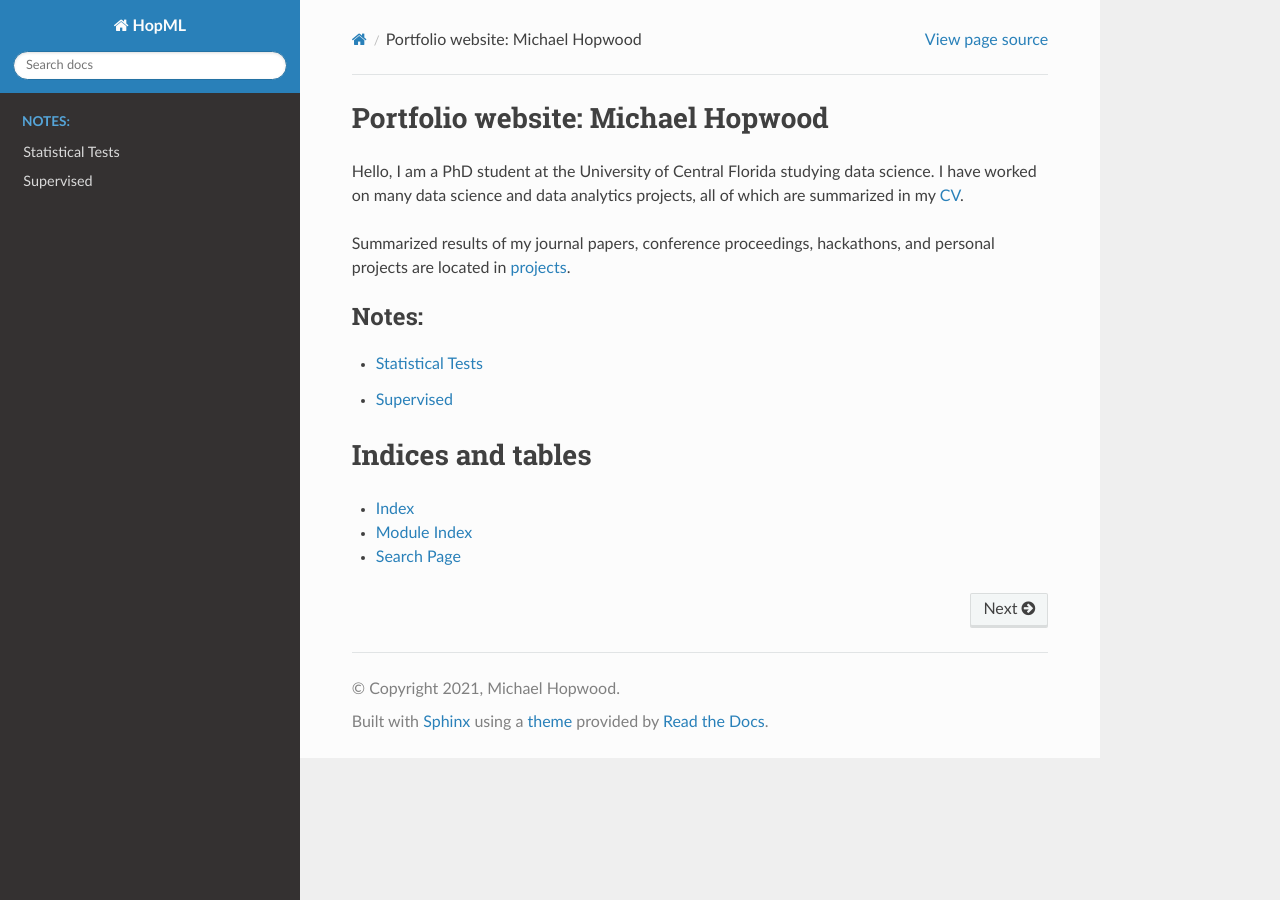
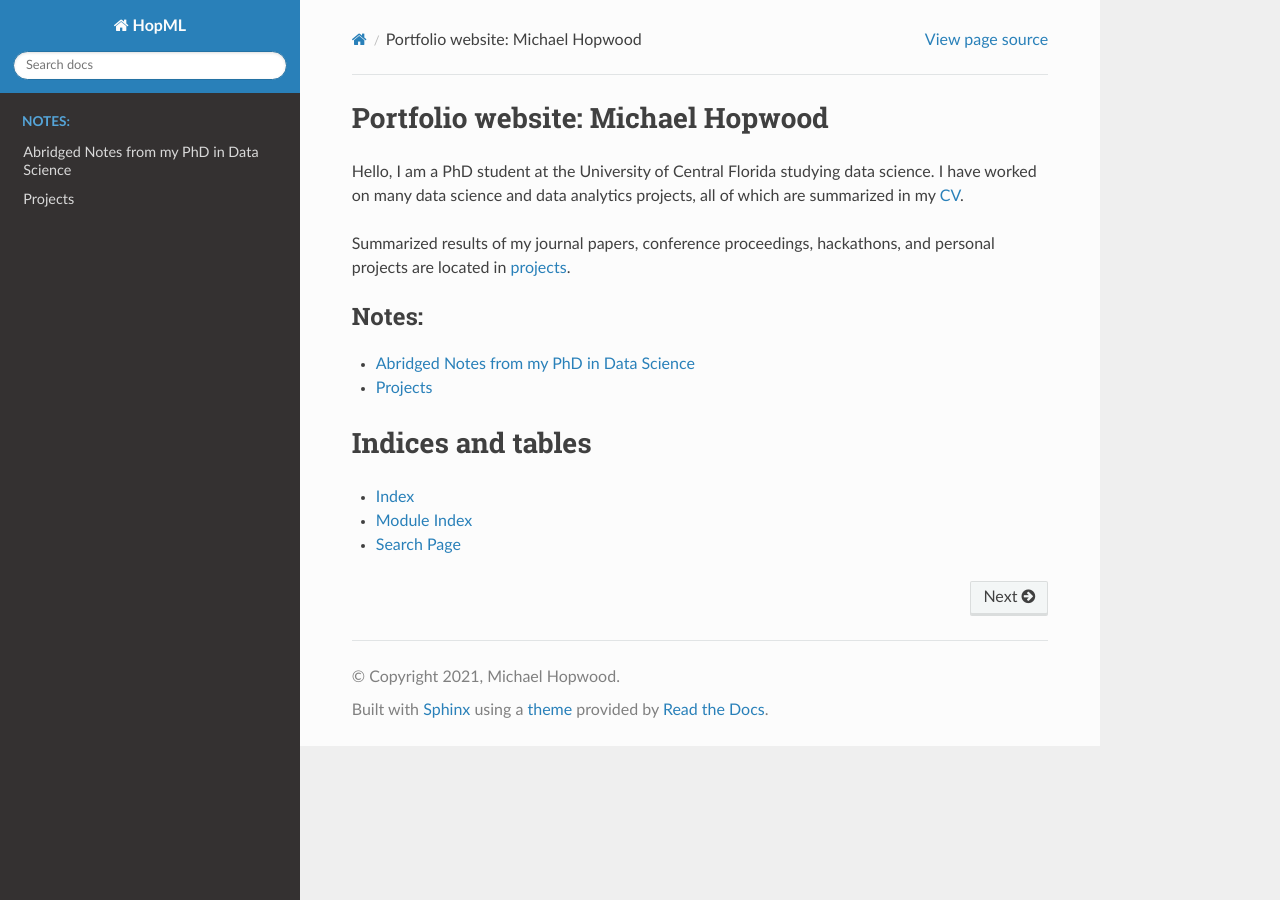
Before and after one commit to MichaelHopwood/HopML, a Sphinx documentation site: the page built from docs/index.rst, in a window 1280 px wide. Built offline with Sphinx 7.4.7 and the Read the Docs theme 2.0.0, drawn with Linux system fonts in a browser that asks for light colours; pages that are not in the unit, such as notebooks, are missing from menus.

Commit message:
add project description

```diff
--- a/docs/index.rst
+++ b/docs/index.rst
@@ -6,11 +6,11 @@ Hello, I am a PhD student at the University of Central Florida studying data sci
 Summarized results of my journal papers, conference proceedings, hackathons, and personal projects are located in `projects <projects.rst>`_.
 
 .. toctree::
-   :maxdepth: 2
+   :maxdepth: 1
    :caption: Notes:
 
-   statistical_tests
-   supervised
+   notes
+   projects
 
 Indices and tables
 ==================
--- a/docs/projects.rst
+++ b/docs/projects.rst
@@ -1,6 +1,12 @@
 Projects
 ========
 
+
+`An assessment of the value of principal component analysis for photovoltaic IV trace classification of physically-induced failures <https://ieeexplore.ieee.org/document/9300601>`_
+################
+
 Utilizing PCA on Photovoltaic current-voltage (IV) curves improves the performance of a failure classification task. Observing the performance of a random forest classifier on point-wise classification shows better results where the IV curve profile more often contains failure trends.
 
+
+
 .. image:: _static/pvsc46_pca_ML.png
```
